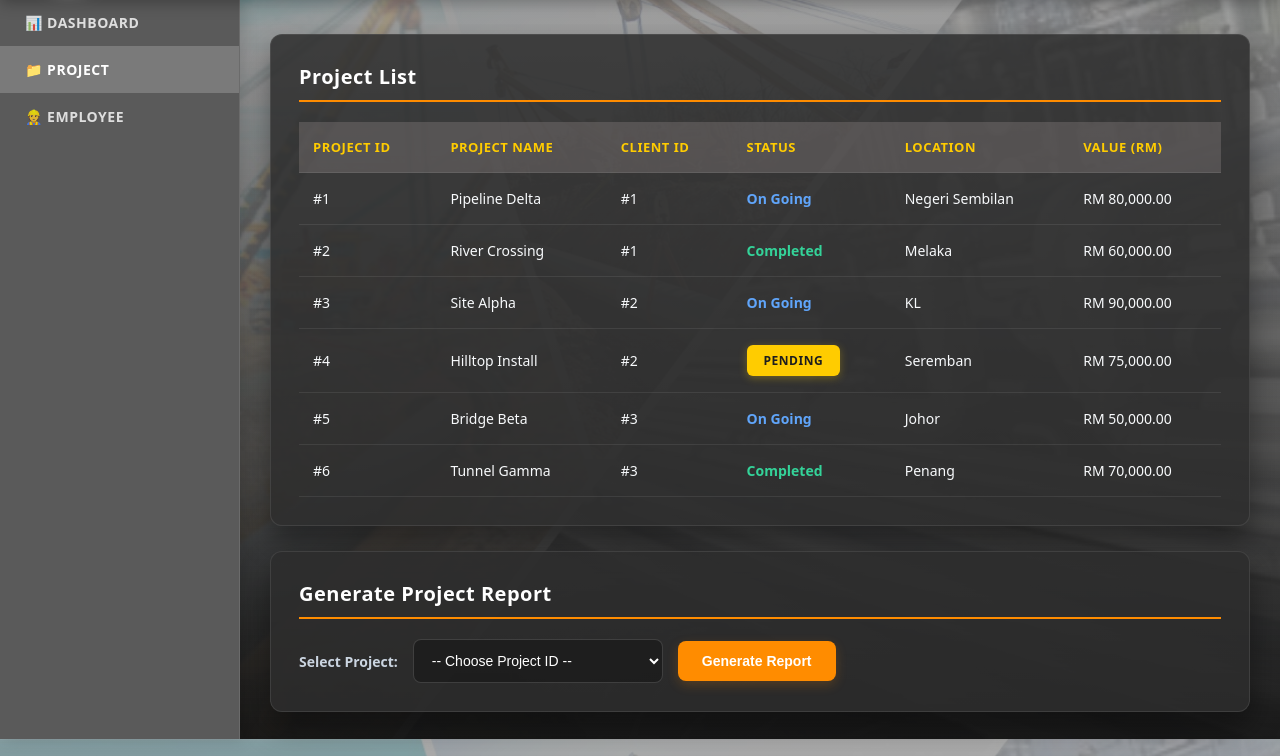
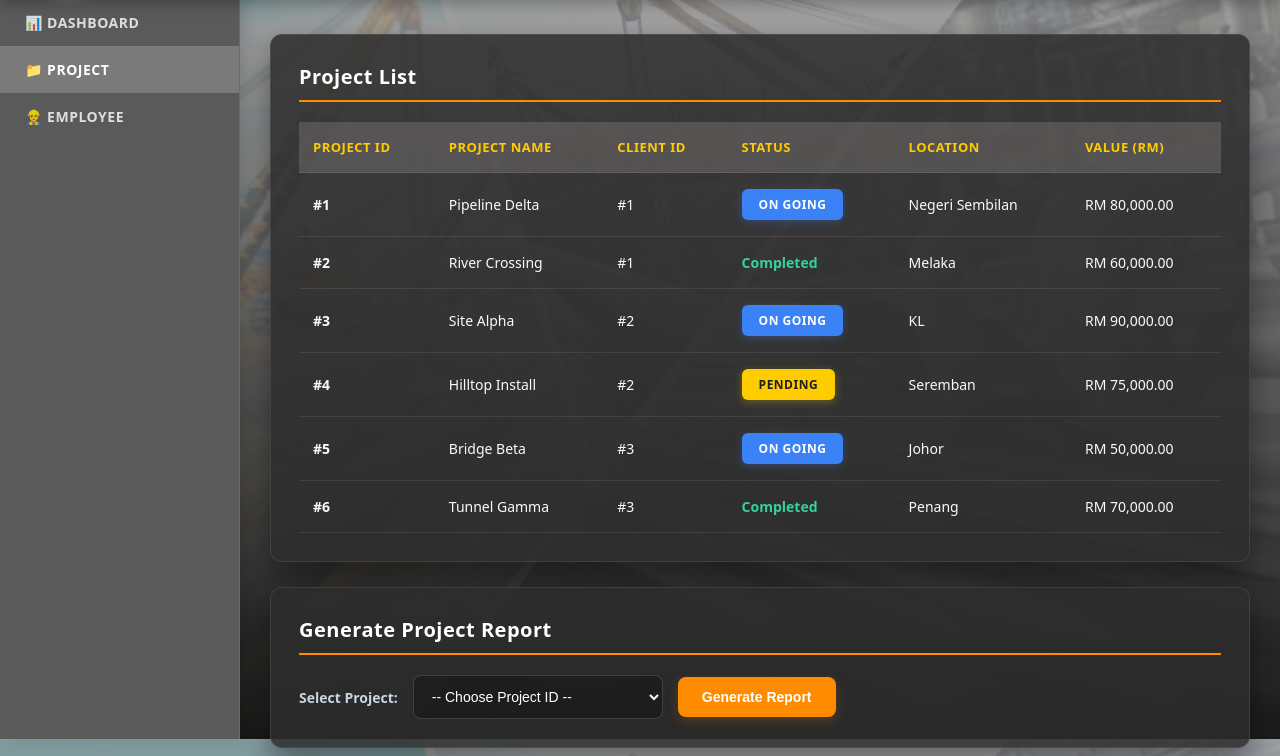
Before and after one commit to 2024803736-source/drilltechsystem, a PHP site: page /projectAD.php in a window 1280 px wide. Shown: the part 61-817 px from the top of the page. Run offline with PHP 8.4, Linux system fonts and the light colour scheme; a user stored in the database is signed in; data comes from the database, SQL or seed files in the repository.

Commit message:
projectAD

```diff
--- a/projectAD.php
+++ b/projectAD.php
@@ -9,6 +9,24 @@ if(!isset($_SESSION['admin_id'])){
 include("database.php");
 
 $admin_name = $_SESSION['admin_name'] ?? 'Admin';
+
+// ==========================================
+// LOGIK UNTUK TUKAR STATUS PROJEK KE COMPLETED
+// ==========================================
+if (isset($_GET['action']) && $_GET['action'] === 'complete' && isset($_GET['project_id'])) {
+    $projectID = mysqli_real_escape_string($conn, $_GET['project_id']);
+
+    // Kemaskini status projek dalam database
+    $updateQuery = "UPDATE project SET Project_Status = 'Completed' WHERE Project_ID = '$projectID'";
+
+    if (mysqli_query($conn, $updateQuery)) {
+        // Berjaya kemaskini, refresh halaman tanpa parameter GET
+        header("Location: projectAD.php");
+        exit();
+    } else {
+        echo "<script>alert('Gagal mengemas kini status projek.');</script>";
+    }
+}
 ?>
 <!DOCTYPE html>
 <html lang="en">
@@ -155,15 +173,14 @@ $admin_name = $_SESSION['admin_name'] ?? 'Admin';
         }
 
         /* ===== STATUS LABELS & BUTTONS ===== */
-        .status-ongoing   { color: #60a5fa; font-weight: bold; }
         .status-completed { color: #34d399; font-weight: bold; }
 
-        /* Rekabentuk Butang Active Pending yang Official */
+        /* Rekabentuk Butang Pending (Kuning Asal) */
         .btn-pending-active {
             display: inline-block;
             padding: 6px 16px;
-            background: #ffcc00; /* Warna kuning asal tema */
-            color: #1e1e1e !important; /* Tulisan gelap supaya kontras tinggi */
+            background: #ffcc00;
+            color: #1e1e1e !important;
             font-weight: 700;
             font-size: 12px;
             text-transform: uppercase;
@@ -178,7 +195,30 @@ $admin_name = $_SESSION['admin_name'] ?? 'Admin';
         .btn-pending-active:hover {
             background: #ffea00;
             box-shadow: 0 4px 15px rgba(255, 204, 0, 0.5);
-            transform: translateY(-1.5px); /* Efek terangkat sedikit bila hover */
+            transform: translateY(-1.5px);
+        }
+
+        /* Rekabentuk Butang On Going (Biru) */
+        .btn-ongoing-active {
+            display: inline-block;
+            padding: 6px 16px;
+            background: #3b82f6; /* Warna biru modern */
+            color: white !important;
+            font-weight: 700;
+            font-size: 12px;
+            text-transform: uppercase;
+            letter-spacing: 0.5px;
+            border-radius: 6px;
+            text-decoration: none !important;
+            box-shadow: 0 2px 8px rgba(59, 130, 246, 0.3);
+            transition: all 0.2s ease-in-out;
+            border: 1px solid transparent;
+        }
+
+        .btn-ongoing-active:hover {
+            background: #60a5fa;
+            box-shadow: 0 4px 15px rgba(59, 130, 246, 0.5);
+            transform: translateY(-1.5px);
         }
 
         /* ===== REPORT FORM ===== */
@@ -244,7 +284,7 @@ $admin_name = $_SESSION['admin_name'] ?? 'Admin';
 </head>
 <body>
 
-<div class="header">
+    <div class="header">
         <div class="logo">
             <img src="images/logo.png" alt="Logo" style="height: 65px; width: auto; display: block; object-fit: contain; filter: drop-shadow(0px 0px 8px rgba(255, 255, 255, 0.65));">
         </div>
@@ -280,11 +320,10 @@ $admin_name = $_SESSION['admin_name'] ?? 'Admin';
                         if(mysqli_num_rows($result) > 0){
                             while($row = mysqli_fetch_assoc($result)){
                                 $statusClass = "";
-                                if($row['Project_Status'] === "On Going")      $statusClass = "status-ongoing";
-                                elseif($row['Project_Status'] === "Completed")  $statusClass = "status-completed";
+                                if($row['Project_Status'] === "Completed") $statusClass = "status-completed";
                         ?>
                         <tr>
-                            <td>#<?php echo $row['Project_ID']; ?></td>
+                            <td><strong>#<?php echo $row['Project_ID']; ?></strong></td>
                             <td><?php echo htmlspecialchars($row['Project_Name']); ?></td>
                             <td>#<?php echo htmlspecialchars($row['Client_ID']); ?></td>
 
@@ -292,6 +331,12 @@ $admin_name = $_SESSION['admin_name'] ?? 'Admin';
                                 <?php if($row['Project_Status'] === "Pending"){ ?>
                                     <a href="projectdetailsAD.php?id=<?php echo $row['Project_ID']; ?>" class="btn-pending-active">
                                         Pending
+                                    </a>
+                                <?php } elseif($row['Project_Status'] === "On Going"){ ?>
+                                    <a href="projectAD.php?action=complete&project_id=<?php echo $row['Project_ID']; ?>"
+                                       class="btn-ongoing-active"
+                                       onclick="return confirm('Are you sure you want to update Project #<?php echo $row['Project_ID']; ?> status to Completed?');">
+                                        On Going
                                     </a>
                                 <?php } else { ?>
                                     <span class="<?php echo $statusClass; ?>"><?php echo $row['Project_Status']; ?></span>
```
